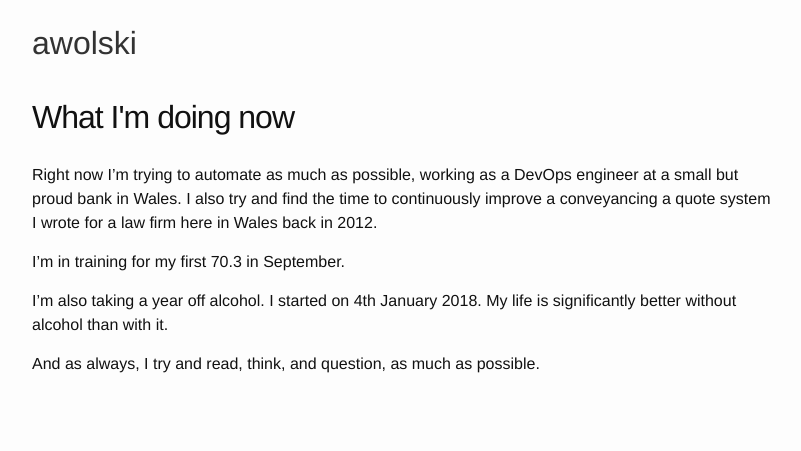
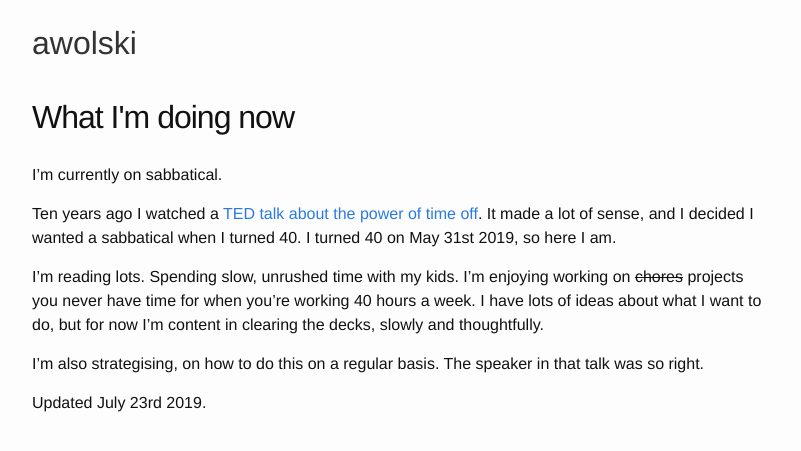
Before and after one commit to awolski/awolski.github.io, a Jekyll site: the page built from now.md, in a window 1280 px wide. Shown: the top 451 px of the page, without its empty margins (238-1039 px from the left). Built offline with Jekyll 4.4.1, drawn with Linux system fonts in a browser that asks for light colours; comment, search, counter and statistics services are not loaded.

Commit message:
Update now page

```diff
--- a/now.md
+++ b/now.md
@@ -4,10 +4,12 @@ title: What I'm doing now
 permalink: /now/
 ---
 
-Right now I'm trying to automate as much as possible, working as a DevOps engineer at a small but proud bank in Wales. I also try and find the time to continuously improve a conveyancing a quote system I wrote for a law firm here in Wales back in 2012.
+I'm currently on sabbatical.
 
-I'm in training for my first 70.3 in September.
+Ten years ago I watched a [TED talk about the power of time off](https://www.ted.com/talks/stefan_sagmeister_the_power_of_time_off). It made a lot of sense, and I decided I wanted a sabbatical when I turned 40. I turned 40 on May 31st 2019, so here I am.
 
-I'm also taking a year off alcohol. I started on 4th January 2018. My life is significantly better without alcohol than with it.
+I'm reading lots. Spending slow, unrushed time with my kids. I'm enjoying working on ~~chores~~ projects you never have time for when you're working 40 hours a week. I have lots of ideas about what I want to do, but for now I'm content in clearing the decks, slowly and thoughtfully.
 
-And as always, I try and read, think, and question, as much as possible.
+I'm also strategising, on how to do this on a regular basis. The speaker in that talk was so right.
+
+Updated July 23rd 2019.
```
